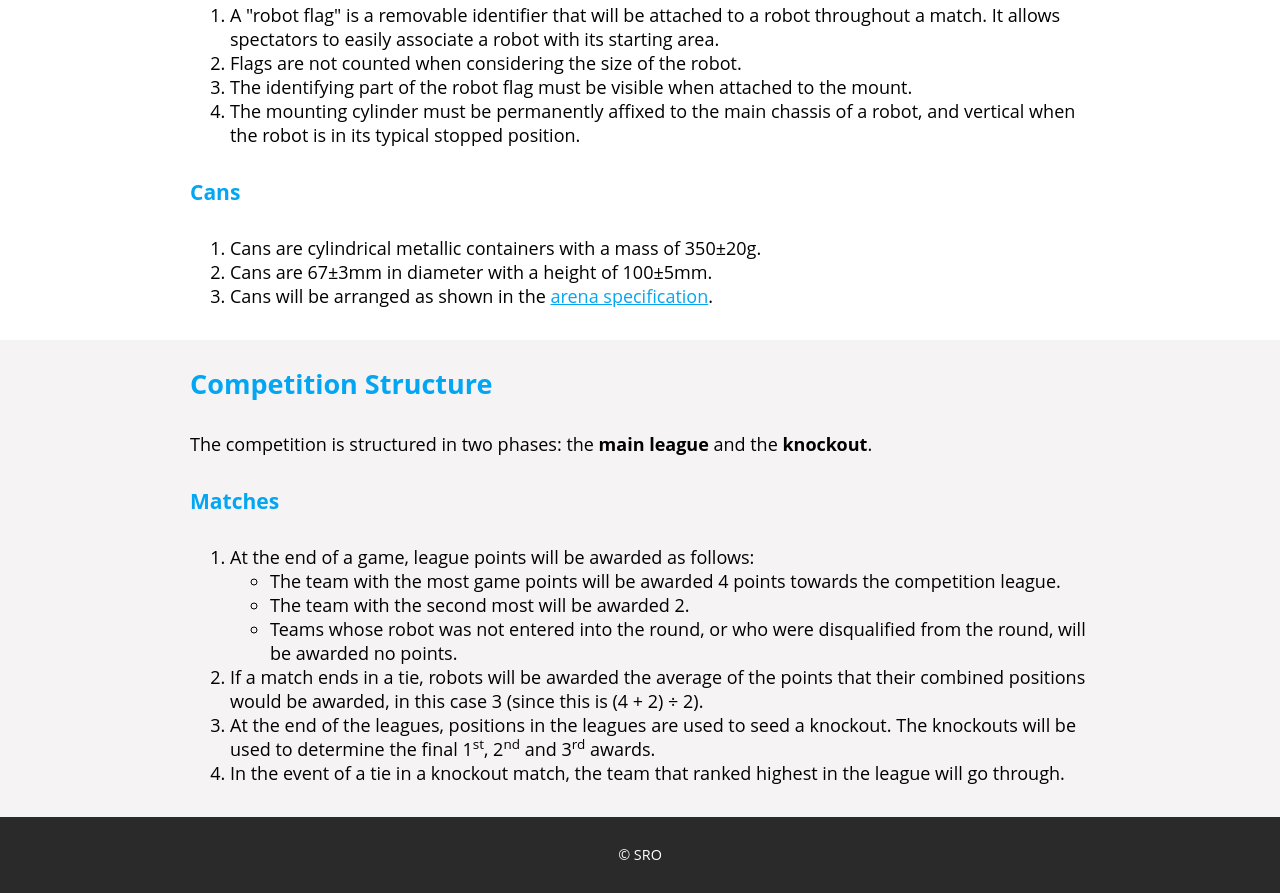
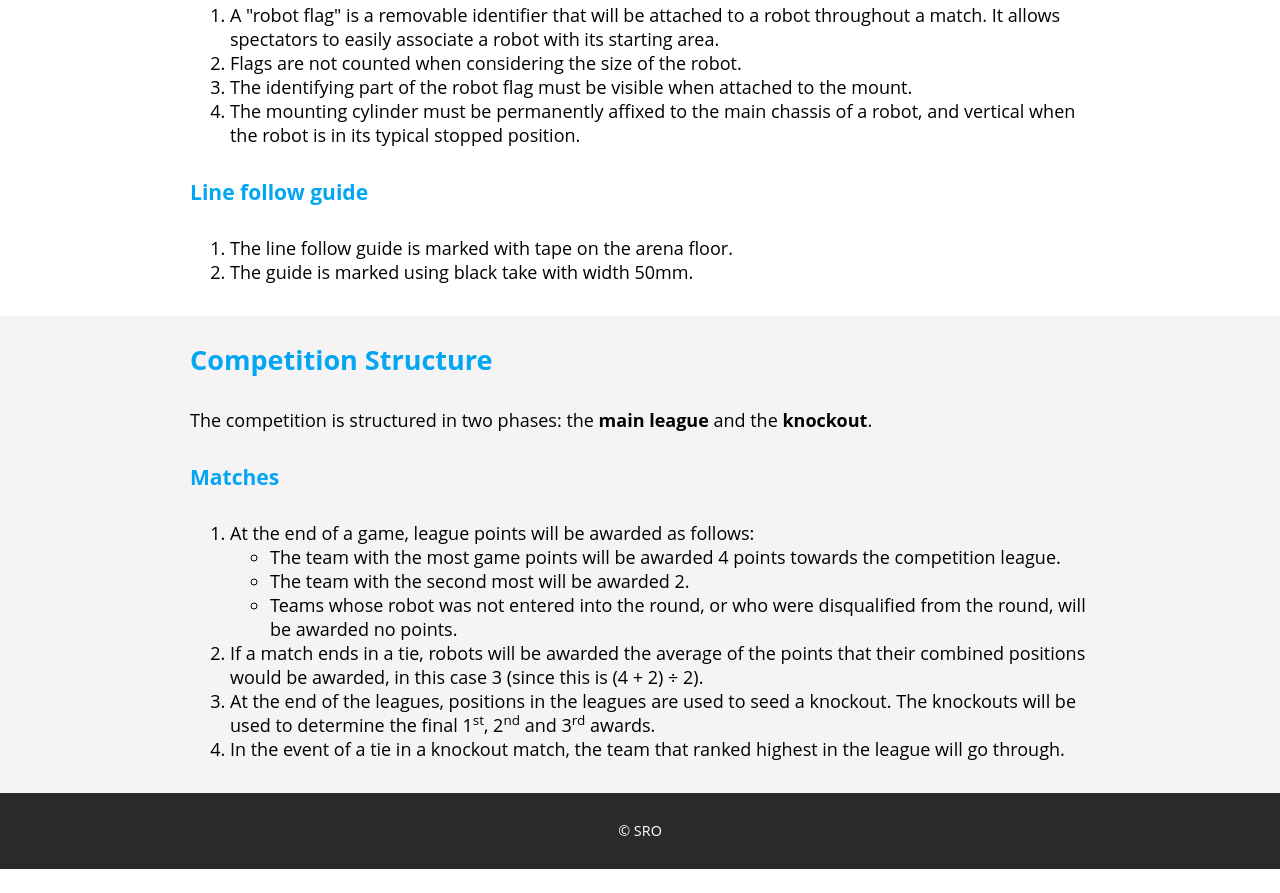
Before and after one commit to sourcebots/smallpeice-rules, a website built with Vite: page src/index.html in a window 1280 px wide. Shown: the part 4633-5526 px from the top of the page. After the commit the page ends 5502 px from the top, so only its background shows below. Built offline with nearby package versions, Linux system fonts and the light colour scheme.

Commit message:
Document line follow guide

```diff
--- a/src/index.html
+++ b/src/index.html
@@ -180,14 +180,12 @@
         <li>
           The mounting cylinder must be permanently affixed to the main chassis of a robot, and vertical when the robot is in its typical stopped position.
       </ol>
-      <h3><a class="anchor" id="can-specification"></a>Cans</h3>
+      <h3><a class="anchor" id="line-follow-specification"></a>Line follow guide</h3>
       <ol>
         <li>
-          Cans are cylindrical metallic containers with a mass of 350±20g.
+          The line follow guide is marked with tape on the arena floor.
         <li>
-          Cans are 67±3mm in diameter with a height of 100±5mm.
-        <li>
-          Cans will be arranged as shown in the <a href="#arena-specification">arena specification</a>.
+          The guide is marked using black take with width 50mm.
       </ol>
     </section>
     <section>
```
